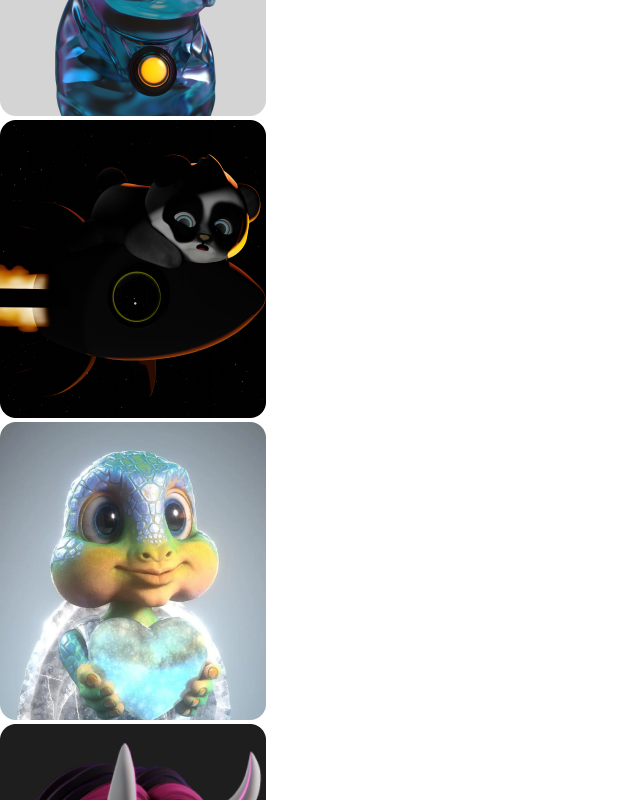
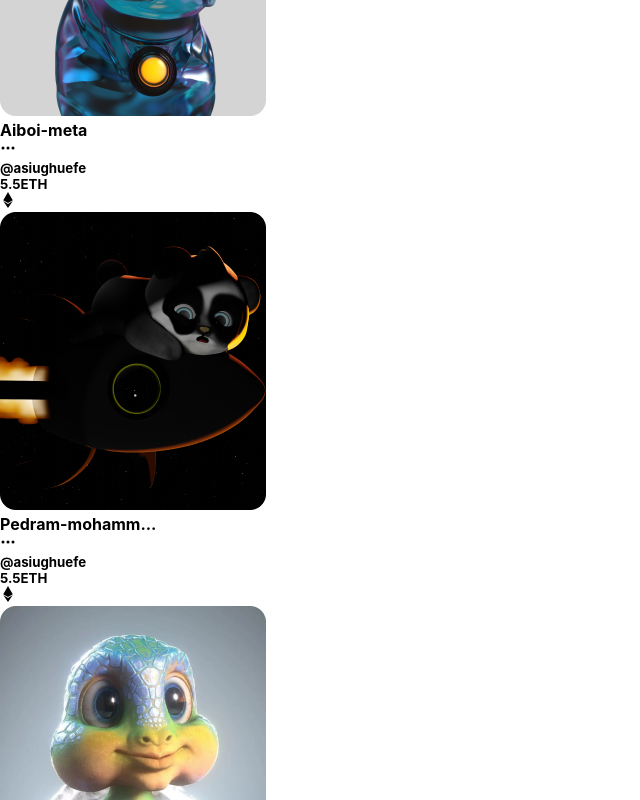
Before and after one commit to gift56/Nftlandingpage, a React (Create React App) app: page / in a window 1280 px wide. Shown: the part 3100-3900 px from the top of the page, without its empty margins (0-640 px from the left). Built offline with nearby package versions, Linux system fonts and the light colour scheme.

Commit message:
done mapping this stuff

```diff
--- a/src/components/Marketplace.jsx
+++ b/src/components/Marketplace.jsx
@@ -75,6 +75,15 @@ const Marketplace = () => {
                         <div className="image">
                             <img src={market.image} alt="" />
                         </div>
+                        <div className="name">
+                            <h4>{market.name}</h4>
+                            <BsThreeDots />
+                        </div>
+                        <h5 className="username">@asiughuefe</h5>
+                        <div className="price-container">
+                            <h5 className="price">5.5ETH</h5>
+                            <FaEthereum />
+                        </div>
                     </div>
                 ))}
             </div>
```
